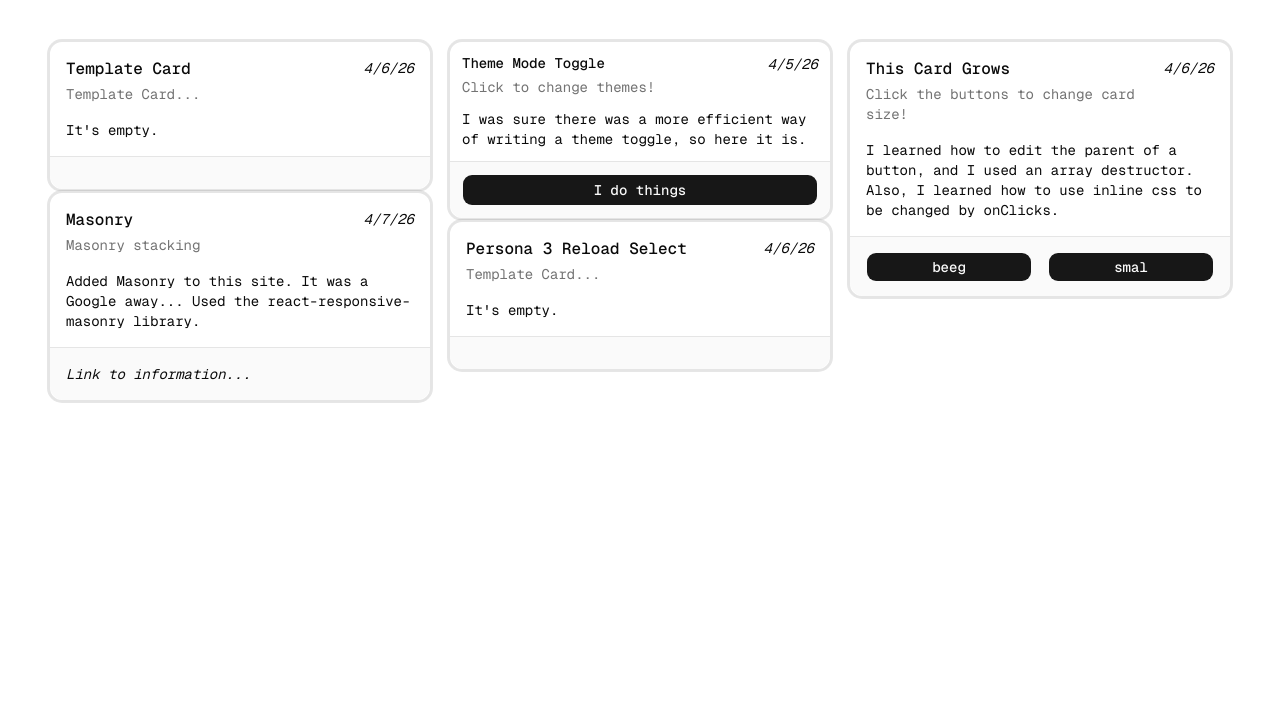
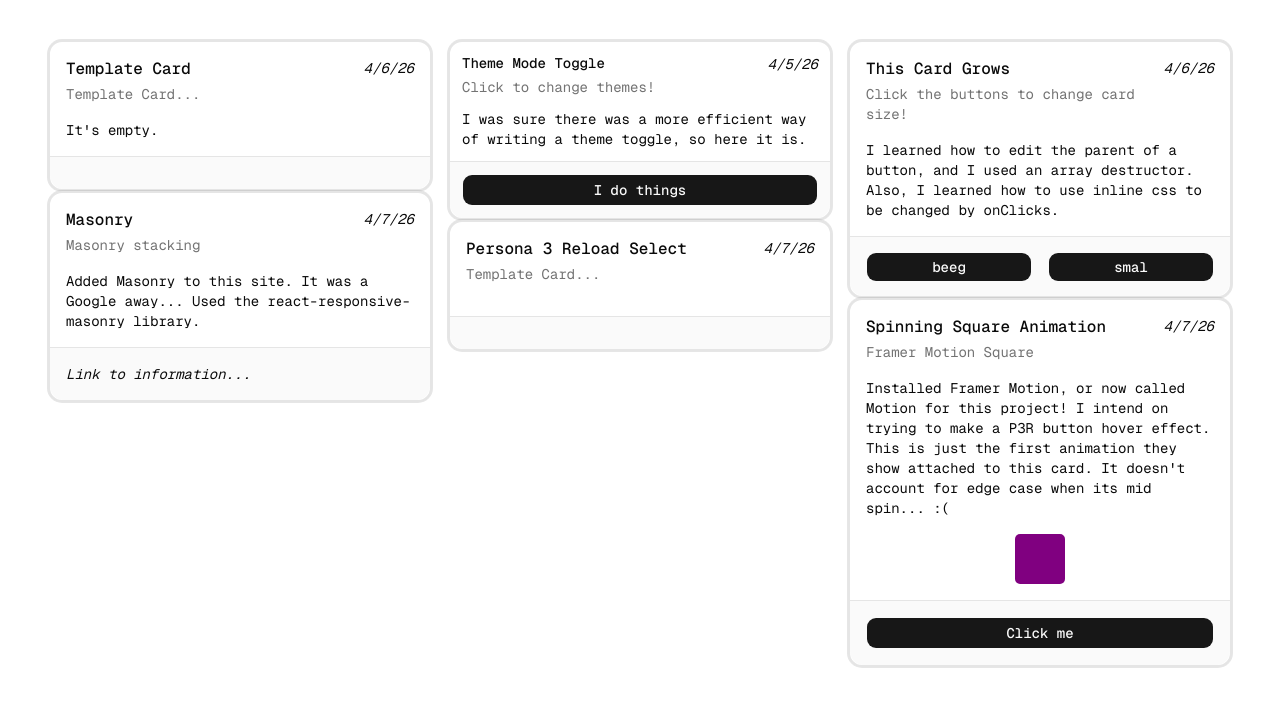
Before and after one commit to wirydotrocks/sandbox, a Next.js app: page / in a window 1280 px wide. Shown: the top 706 px of the page. Built offline with nearby package versions, Linux system fonts and the light colour scheme.

Commit message:
Spinning Square Framer Motion

```diff
--- a/app/page.tsx
+++ b/app/page.tsx
@@ -1,4 +1,4 @@
-'use client'
+"use client"
 
 import React from "react"
 import Masonry, {ResponsiveMasonry} from "react-responsive-masonry"
@@ -9,6 +9,7 @@ import { ModeToggle } from '@/components/themetoggle';
 import { CardGrower } from '@/components/cardgrower';
 import { MasonryCard } from '@/components/masonry';
 import { PersonaButton } from '@/components/personabutton';
+import { SpinningSquare } from '@/components/spinningsquare';
 
 
 export default function Home() {
@@ -28,6 +29,7 @@ export default function Home() {
         <CardGrower/>
         <MasonryCard/>
         <PersonaButton/>
+        <SpinningSquare/>
       </Masonry>
     </ResponsiveMasonry>
 
--- a/components/personabutton.tsx
+++ b/components/personabutton.tsx
@@ -18,14 +18,14 @@ export function PersonaButton(){
         </CardDescription>
 
         <CardAction>
-          <div className="italic">4/6/26</div>
+          <div className="italic">4/7/26</div>
         </CardAction>
 
       </CardHeader>
 
       <CardContent>
-        It's empty.
-      </CardContent>
+
+          </CardContent>
 
       <CardFooter
         className="flex gap-4"
--- /dev/null
+++ b/components/spinningsquare.tsx
@@ -0,0 +1,78 @@
+"use client"
+
+import { useState } from "react"
+import { Button } from "@/components/ui/button"
+import { Card, CardAction, CardContent, CardDescription, CardFooter, CardHeader, CardTitle } from "@/components/ui/card"
+import { motion } from "motion/react"
+
+
+export function SpinningSquare(){
+  const [key, setKey] = useState(0)
+
+  return(
+    <Card
+      className="mx-auto w-full max-w-sm border-2 min-h-30"
+    >
+      <CardHeader>
+        <CardTitle>Spinning Square Animation</CardTitle>
+        <CardDescription>
+          Framer Motion Square
+        </CardDescription>
+
+        <CardAction>
+          <div className="italic">4/7/26</div>
+        </CardAction>
+
+      </CardHeader>
+
+      <CardContent
+          className="flex flex-col items-center"
+      >
+
+        <p
+          className="pb-4"
+        >
+        Installed Framer Motion, or now called Motion for this project!
+        I intend on trying to make a P3R button hover effect.
+        This is just the first animation they show attached to this card.
+        It doesn't account for edge case when its mid spin... :(
+        </p>
+
+        <motion.div
+          key={key}
+          style={{
+            width: 50,
+            height: 50,
+            backgroundColor: "purple",
+            borderRadius: 5,
+          }}
+          animate={{ rotate: key > 0 ? 360 : 0 }}
+          transition={{ duration: 2 }}
+        />
+
+
+      </CardContent>
+
+      <CardFooter
+        className="flex gap-4"
+      >
+
+        <Button
+          className="flex-1"
+          onClick={() => setKey(k=>k+1)}
+
+        >
+        Click me
+        </Button>
+
+      </CardFooter>
+
+
+    </Card>
+
+
+
+
+  )
+
+}
--- a/package.json
+++ b/package.json
@@ -11,14 +11,13 @@
   "dependencies": {
     "class-variance-authority": "^0.7.1",
     "clsx": "^2.1.1",
-    "framer-motion": "^12.38.0",
     "lucide-react": "^1.7.0",
+    "motion": "^12.38.0",
     "next": "16.2.2",
     "next-themes": "^0.4.6",
     "radix-ui": "^1.4.3",
     "react": "19.2.4",
     "react-dom": "19.2.4",
-    "react-lazyload": "^3.2.1",
     "react-responsive-masonry": "^2.7.1",
     "shadcn": "^4.1.2",
     "tailwind-merge": "^3.5.0",
```
Also changed, not shown: 2 other files (tests, documents, lock files or other folders).
